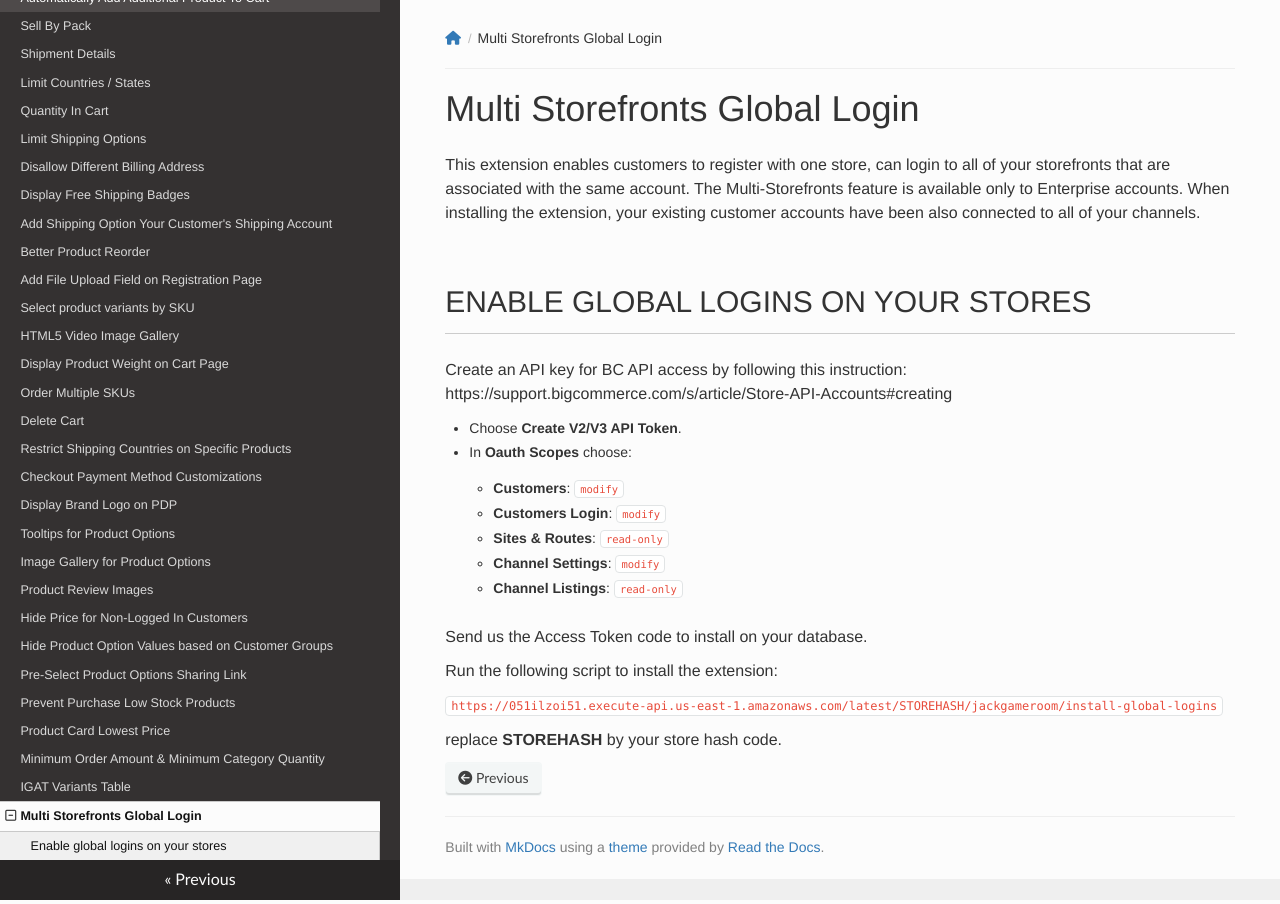
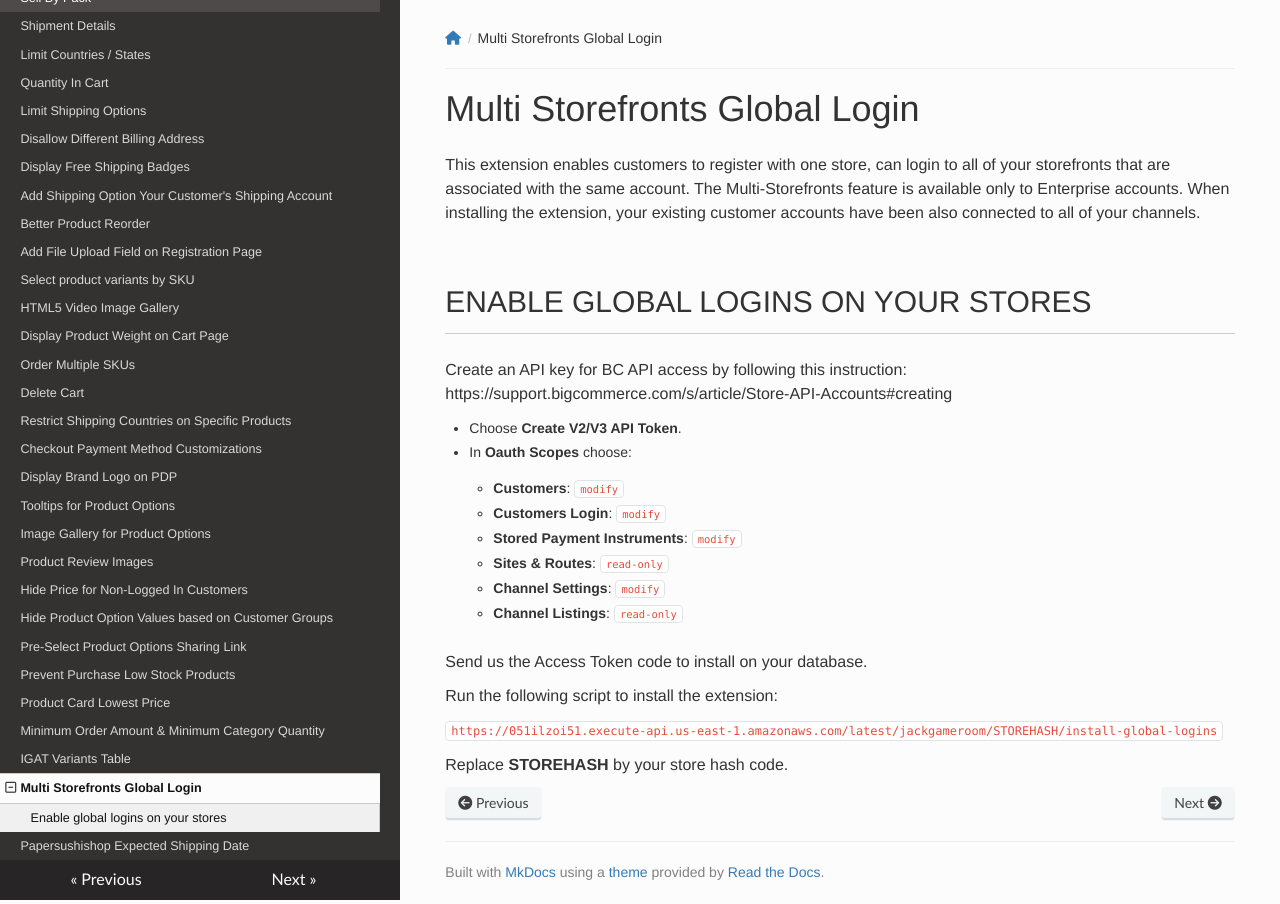
Before and after one commit to tvlgiao/bc-addons-docs, an MkDocs documentation site: the page built from docs/multi-storefronts-global-login.md, in a window 1280 px wide. Built offline with MkDocs 1.6.1, drawn with Linux system fonts in a browser that asks for light colours; nearby versions of some CDN libraries; some of the changed text lies outside the part shown.

Commit message:
Add papersushishop-expected-shipping-date.md

```diff
--- a/docs/multi-storefronts-global-login.md
+++ b/docs/multi-storefronts-global-login.md
@@ -10,6 +10,7 @@
 - In **Oauth Scopes** choose:
     - **Customers**: `modify`
     - **Customers Login**: `modify`
+    - **Stored Payment Instruments**: `modify`
     - **Sites & Routes**: `read-only`
     - **Channel Settings**: `modify`
     - **Channel Listings**: `read-only`
@@ -18,6 +19,6 @@
 
 Run the following script to install the extension:
 
-`https://051ilzoi51.execute-api.us-east-1.amazonaws.com/latest/STOREHASH/jackgameroom/install-global-logins`
+`https://051ilzoi51.execute-api.us-east-1.amazonaws.com/latest/jackgameroom/STOREHASH/install-global-logins`
 
-replace **STOREHASH** by your store hash code.
+Replace **STOREHASH** by your store hash code.
--- a/mkdocs.yml
+++ b/mkdocs.yml
@@ -39,6 +39,7 @@
 - Minimum Order Amount & Minimum Category Quantity: category-minimum-quantity.md
 - IGAT Variants Table: igat-variants-table.md
 - Multi Storefronts Global Login: multi-storefronts-global-login.md
+- Papersushishop Expected Shipping Date: papersushishop-expected-shipping-date.md
 theme: readthedocs
 use_directory_urls: false
 
```
Also changed, not shown: docs/index.md (+1 -0 lines), docs/papersushishop-expected-shipping-date.md (added, +26 -0 lines).
